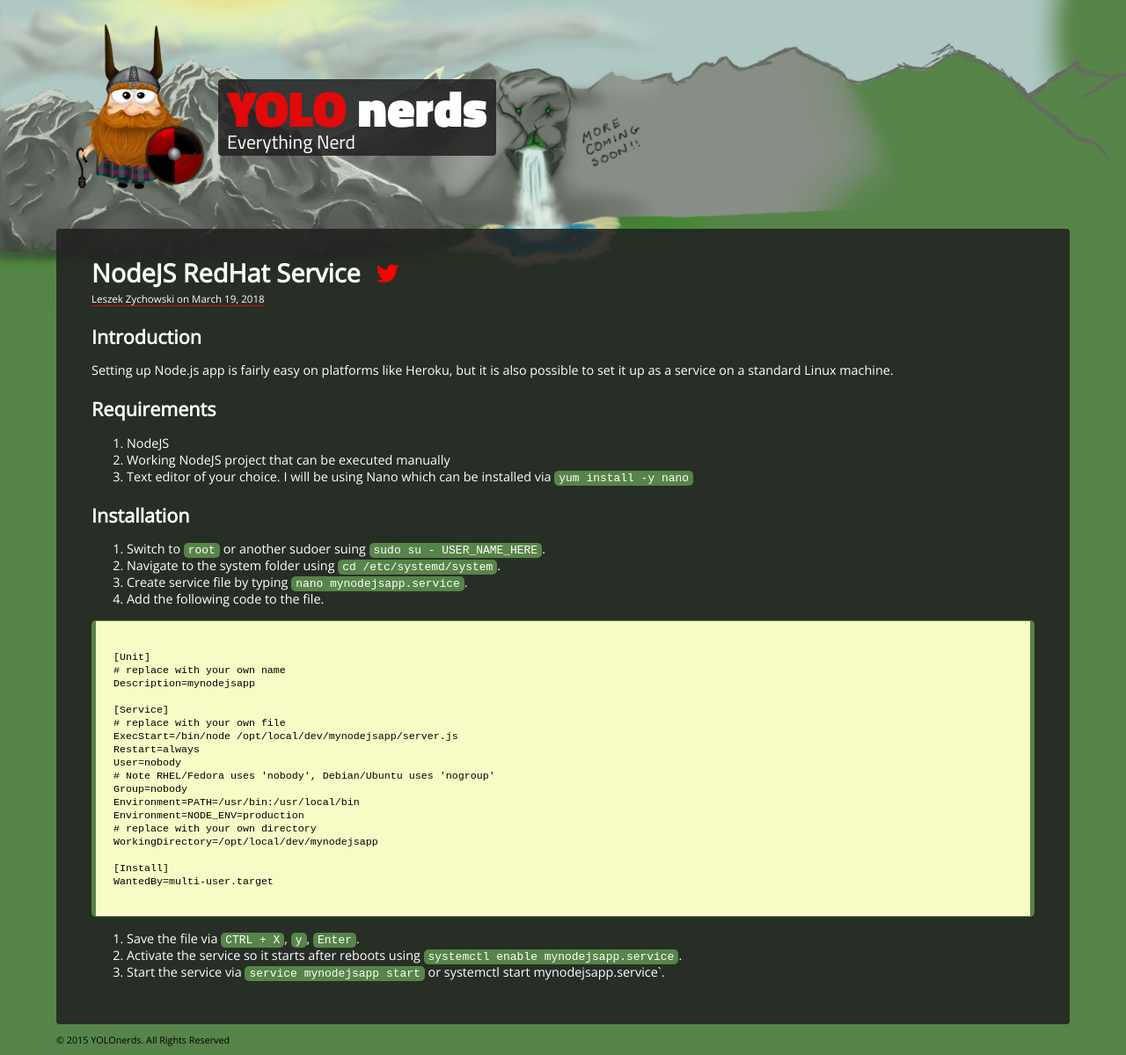
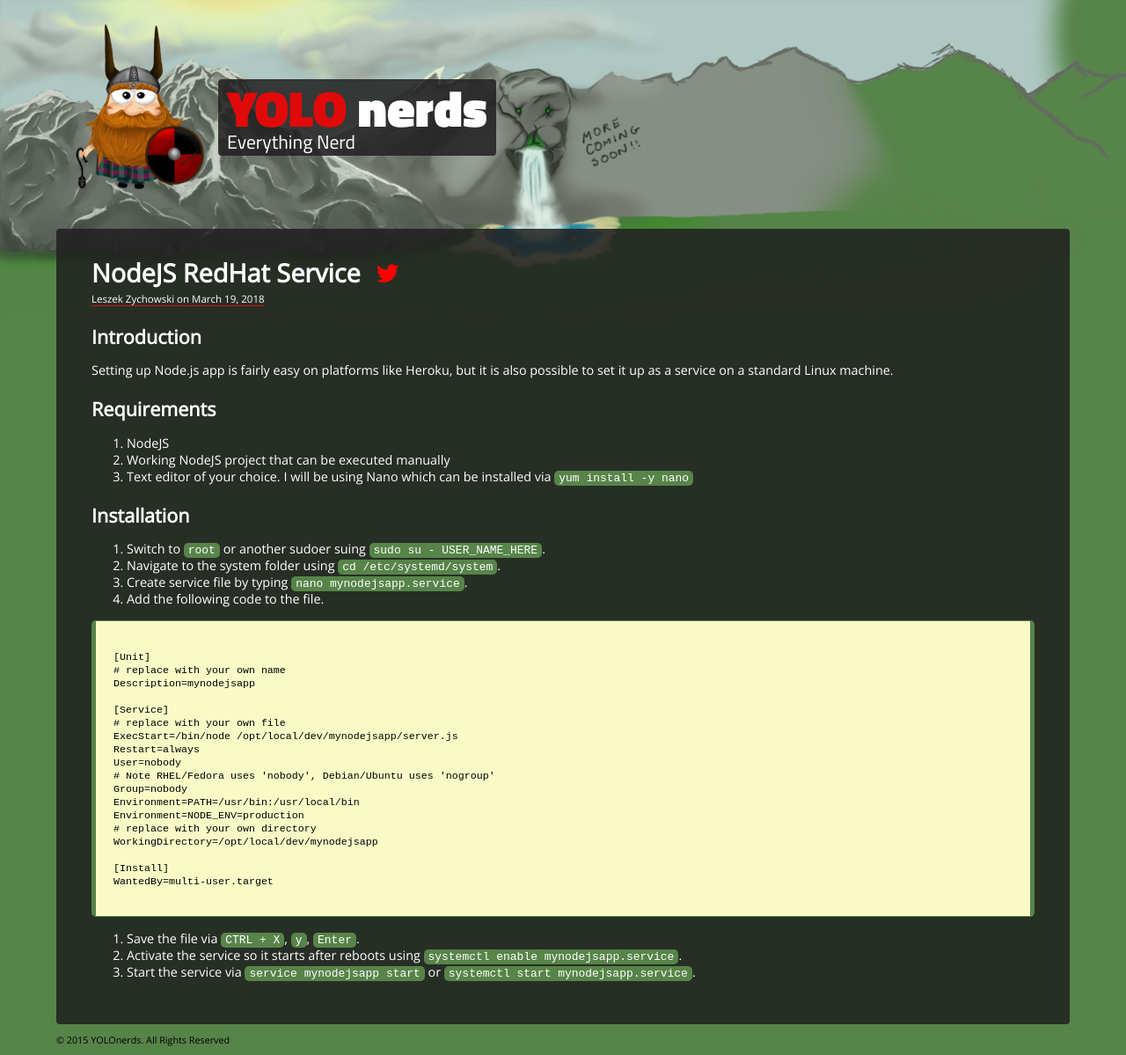
Before and after one commit to lzychowski/lzychowski.github.io, a Jekyll site: the page built from _posts/2018-03-19-Node-JS-RedHat-Service.md, in a window 1280 px wide. Shown: the whole page at 88% size. Built offline with Jekyll 4.4.1, drawn with Linux system fonts in a browser that asks for light colours; nearby versions of some CDN libraries; comment, search, counter and statistics services are not loaded.

```diff
--- a/_posts/2018-03-19-Node-JS-RedHat-Service.md
+++ b/_posts/2018-03-19-Node-JS-RedHat-Service.md
@@ -46,4 +46,4 @@ WantedBy=multi-user.target
 
 5. Save the file via `CTRL + X`, `y`, `Enter`.
 6. Activate the service so it starts after reboots using `systemctl enable mynodejsapp.service`.
-7. Start the service via `service mynodejsapp start` or systemctl start mynodejsapp.service`.
+7. Start the service via `service mynodejsapp start` or `systemctl start mynodejsapp.service`.
```
